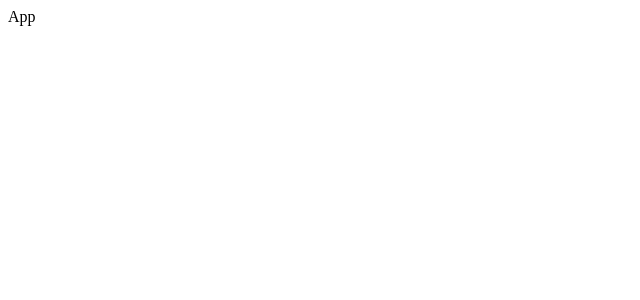
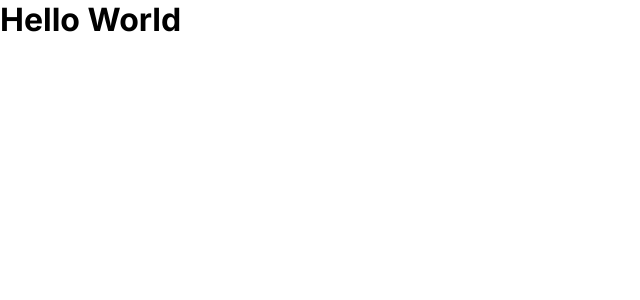
Before and after one commit to viniciusferreira7/ignite-todo-list, a React (Vite) app: page / in a window 1280 px wide. Shown: the top 300 px of the page, without its empty margins (0-640 px from the left). Built offline with nearby package versions, Linux system fonts and the light colour scheme.

Commit message:
feat(global): adding Global Styles, Themeprovider and type to styles
Create paste styles, theme, @type, components, add styles.d.ts, gloval.ts, default.ts

```diff
--- a/index.html
+++ b/index.html
@@ -1,10 +1,14 @@
 <!DOCTYPE html>
 <html lang="en">
   <head>
+
+    <link rel="preconnect" href="https://fonts.googleapis.com">
+    <link rel="preconnect" href="https://fonts.gstatic.com" crossorigin>
+    <link href="https://fonts.googleapis.com/css2?family=Inter:wght@400;700&display=swap" rel="stylesheet">
+
     <meta charset="UTF-8" />
-    <link rel="icon" type="image/svg+xml" href="/vite.svg" />
     <meta name="viewport" content="width=device-width, initial-scale=1.0" />
-    <title>Vite + React + TS</title>
+    <title>Ignite ToDo List</title>
   </head>
   <body>
     <div id="root"></div>
--- a/package.json
+++ b/package.json
@@ -18,7 +18,13 @@
     "@types/react-dom": "^18.0.6",
     "@types/styled-components": "^5.1.25",
     "@vitejs/plugin-react": "^2.0.0",
+    "cz-conventional-changelog": "^3.3.0",
     "typescript": "^4.6.4",
     "vite": "^3.0.0"
+  },
+  "config": {
+    "commitizen": {
+      "path": "./node_modules/cz-conventional-changelog"
+    }
   }
 }
--- a/src/App.tsx
+++ b/src/App.tsx
@@ -1,6 +1,12 @@
+import { ThemeProvider } from 'styled-components';
+import { GlobalStyle } from './styles/global';
+import { defaultTheme } from './styles/theme/default';
 
 export function App() {
   return (
-    <div>App</div>
+    <ThemeProvider theme={defaultTheme}>
+      <h1>Hello World</h1>
+      <GlobalStyle />
+    </ThemeProvider>
   )
 }
--- /dev/null
+++ b/src/styles/global.ts
@@ -0,0 +1,13 @@
+import { createGlobalStyle } from 'styled-components';
+
+export const GlobalStyle = createGlobalStyle`
+  * {
+    margin:0;
+    padding: 0;
+    box-sizing: border-box;
+  }
+
+  body{
+    font-family: 'inter';
+  }
+`
--- /dev/null
+++ b/src/styles/theme/default.ts
@@ -0,0 +1,17 @@
+export const defaultTheme = {
+  danger:'#E25858',
+
+  gray_100:'#F2F2F2',
+  gray_200:'#D9D9D9',
+  gray_300:'#808080',
+  gray_400:'#333333',
+  gray_500:'#262626',
+  gray_600:'#1A1A1A',
+  gray_700:'#0D0D0D',
+
+  purple:'#8284FA',
+  purple_dark:'#5E60CE',
+
+  blue:'#4EA8DE',
+  blue_dark:'#1E6F9F',
+}
```
Also changed, not shown: src/@types/styles.d.ts (added, +10 -0 lines), 1 other file (tests, documents, lock files or other folders).
